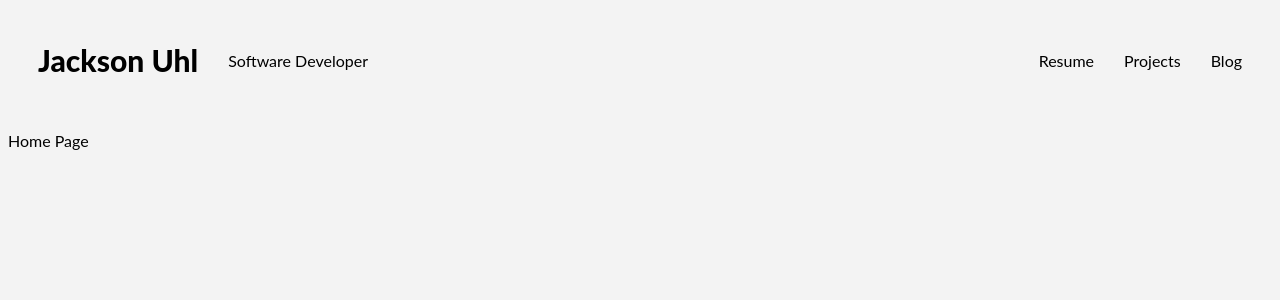
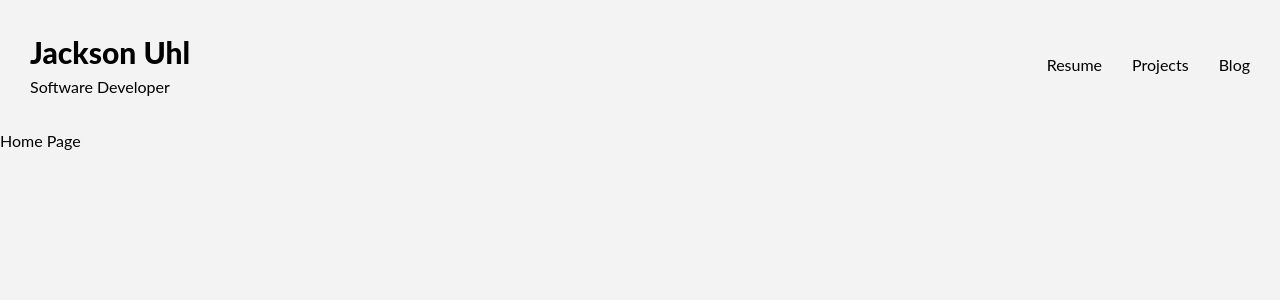
Before and after one commit to JackUhl/Personal_Website, a React (Vite) app: page / in a window 1280 px wide. Shown: the top 300 px of the page. Built offline with nearby package versions, Linux system fonts and the light colour scheme.

Commit message:
Modifications to styling

```diff
--- a/src/components/HeaderComponent/HeaderComponent.module.css
+++ b/src/components/HeaderComponent/HeaderComponent.module.css
@@ -1,14 +1,10 @@
-.nameTitleBox {
-    margin-left: 30px;
-}
-
 .name {
     font-size: 30px;
     font-weight: 800;
 }
 
-.navigationBox {
-    margin-right: 30px;
+.headerMargin {
+    margin: 30px;
 }
 
 .navigationItem {
--- a/src/components/HeaderComponent/HeaderComponent.tsx
+++ b/src/components/HeaderComponent/HeaderComponent.tsx
@@ -2,7 +2,7 @@ import { Link, useLocation } from "react-router-dom";
 import { NavItems } from "../../models/constants/NavBarConstants";
 import { alignItemsCenter, columnGap, flexRow, justifyContentBetween } from "../../styling/shared.module.css";
 import ClassnameJoiner from "../../utilities/helpers/ClassnameJoiner";
-import { name, nameTitleBox, navigationBox, navigationItem, navigationItemSelectable, navigationItemSelected } from "./HeaderComponent.module.css";
+import { headerMargin, name, navigationItem, navigationItemSelectable, navigationItemSelected } from "./HeaderComponent.module.css";
 import { HomeRoute } from "../../models/constants/InternalUrlConstants";
 
 export default function HeaderComponent() {
@@ -11,7 +11,7 @@ export default function HeaderComponent() {
     const shouldAddSelectedClass = (itemPathName: string): string => {
         let sitePathName = location.pathname;
 
-        return sitePathName == itemPathName ? navigationItemSelected : "";
+        return sitePathName.includes(itemPathName) ? navigationItemSelected : "";
     }
 
     const handleNavBarItemClicked = () => {
@@ -20,14 +20,14 @@ export default function HeaderComponent() {
 
     return (
         <>
-            <div className={ClassnameJoiner.join([flexRow, justifyContentBetween])}>
+            <div className={ClassnameJoiner.join([flexRow, alignItemsCenter, justifyContentBetween, headerMargin])}>
                 <Link to={HomeRoute} className={navigationItem}>
-                    <div className={ClassnameJoiner.join([flexRow, alignItemsCenter, columnGap, nameTitleBox])}>
+                    <div>
                         <p className={name}>Jackson Uhl</p>
                         <p>Software Developer</p>
                     </div>
                 </Link>
-                <div className={ClassnameJoiner.join([flexRow, alignItemsCenter, columnGap, navigationBox])}>
+                <div className={ClassnameJoiner.join([flexRow, alignItemsCenter, columnGap])}>
                     {NavItems.map((navItem, index) => {
                         return (
                             <div key={index}>
--- a/src/main.css
+++ b/src/main.css
@@ -9,6 +9,14 @@
   text-rendering: optimizeLegibility;
   -webkit-font-smoothing: antialiased;
   -moz-osx-font-smoothing: grayscale;
+}
+
+body {
+  margin: 0;
+}
+
+p {
+  margin: 0;
 }
 
 @media (prefers-color-scheme: light) {
```
